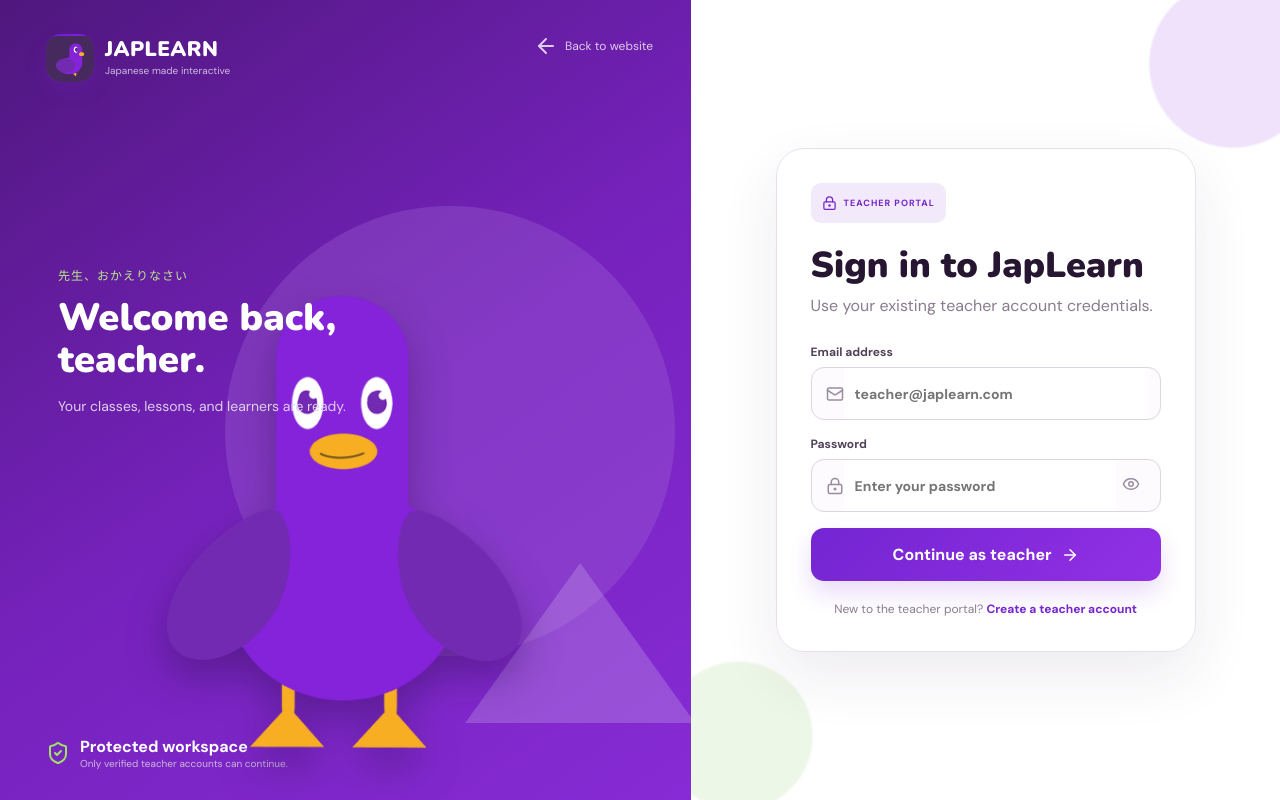
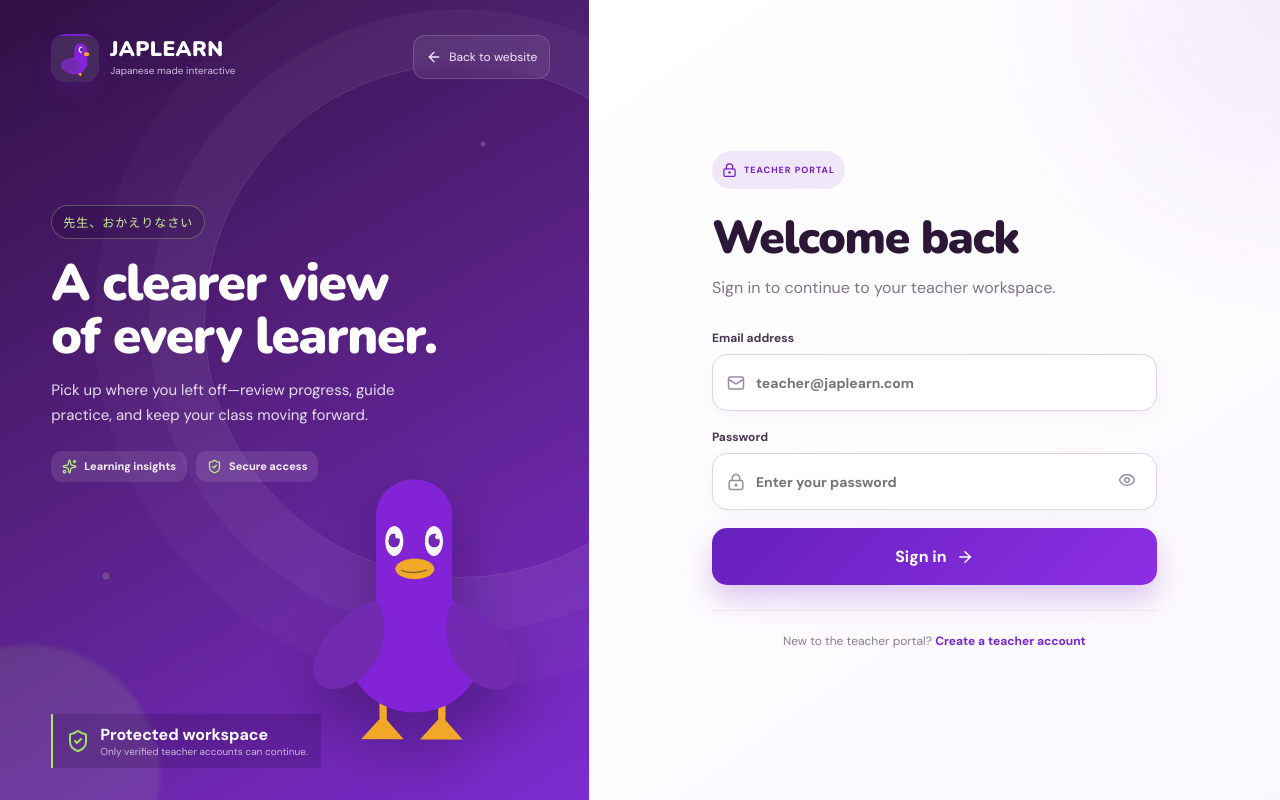
Before and after one commit to rychfghg/Japlearn-Website, a React (Vite) app: page /teacher/login in a window 1280 px wide. Built offline with nearby package versions, Linux system fonts and the light colour scheme; no server answers.

Commit message:
update for teacher signin and signup ui design

```diff
--- a/src/pages/Login.tsx
+++ b/src/pages/Login.tsx
@@ -6,6 +6,7 @@ import {
   EyeOff,
   LockKeyhole,
   Mail,
+  Sparkles,
   ShieldCheck,
 } from "lucide-react";
 import { Link, useNavigate } from "react-router-dom";
@@ -61,18 +62,20 @@ export default function Login({ role }: LoginProps) {
         </Link>
         <Brand light />
         <div className="login-scene">
-          <div className="moon" />
-          <div className="login-fuji" />
           <div className="login-message">
             <span>{isTeacher ? "先生、おかえりなさい" : "管理者ポータル"}</span>
             <b>
-              {isTeacher ? "Welcome back, teacher." : "Secure admin access."}
+              {isTeacher ? "A clearer view of every learner." : "Your JapLearn command center."}
             </b>
             <p>
               {isTeacher
-                ? "Your classes, lessons, and learners are ready."
+                ? "Pick up where you left off—review progress, guide practice, and keep your class moving forward."
                 : "Manage JapLearn through the authorized administration portal."}
             </p>
+            <div className="login-benefits" aria-label="Portal benefits">
+              <span><Sparkles /> Learning insights</span>
+              <span><ShieldCheck /> Secure access</span>
+            </div>
           </div>
           <img src={mascot} alt="JapLearn mascot" />
         </div>
@@ -87,11 +90,13 @@ export default function Login({ role }: LoginProps) {
 
       <section className="login-panel">
         <form onSubmit={submit}>
+          <div className="auth-form-heading">
           <span className="portal-pill">
             <LockKeyhole /> {role.toUpperCase()} PORTAL
           </span>
-          <h1>Sign in to JapLearn</h1>
-          <p>Use your existing {role} account credentials.</p>
+          <h1>Welcome back</h1>
+          <p>Sign in to continue to your {role} workspace.</p>
+          </div>
 
           {error && <div className="form-error">{error}</div>}
 
@@ -133,7 +138,7 @@ export default function Login({ role }: LoginProps) {
           </label>
 
           <button className="submit" disabled={loading}>
-            {loading ? "Signing in…" : `Continue as ${role}`}
+            {loading ? "Signing you in…" : "Sign in"}
             {!loading && <ArrowRight />}
           </button>
 
--- a/src/pages/TeacherSignup.tsx
+++ b/src/pages/TeacherSignup.tsx
@@ -77,15 +77,17 @@ export default function TeacherSignup() {
         </Link>
         <Brand light />
         <div className="login-scene signup-scene">
-          <div className="moon" />
-          <div className="login-fuji" />
           <div className="login-message">
-            <span>JAPLEARN EDUCATOR COMMUNITY</span>
-            <b>Build a classroom where practice feels rewarding.</b>
+            <span>教える。つながる。成長する。</span>
+            <b>Turn practice into visible progress.</b>
             <p>
-              Create your teacher profile, organize learners, and guide every
-              Japanese learning milestone from one connected workspace.
+              Bring your class into one focused space for Japanese practice,
+              feedback, and meaningful learning milestones.
             </p>
+            <div className="login-benefits" aria-label="Teacher account benefits">
+              <span><GraduationCap /> Classroom ready</span>
+              <span><BadgeCheck /> Teacher profile</span>
+            </div>
           </div>
           <img src={mascot} alt="Ahiru welcoming a JapLearn teacher" />
         </div>
@@ -114,11 +116,20 @@ export default function TeacherSignup() {
           </div>
         ) : (
           <form onSubmit={submit}>
+            <div className="signup-progress" aria-label="Account setup steps">
+              <span className="active"><b>1</b> Profile</span>
+              <i />
+              <span><b>2</b> Verify email</span>
+              <i />
+              <span><b>3</b> Start teaching</span>
+            </div>
+            <div className="auth-form-heading">
             <span className="portal-pill">
               <GraduationCap /> TEACHER REGISTRATION
             </span>
-            <h1>Create your teacher account</h1>
-            <p>Enter your basic information to begin using the teacher portal.</p>
+            <h1>Create your account</h1>
+            <p>Set up your teacher profile. It only takes a moment.</p>
+            </div>
 
             {error && <div className="form-error">{error}</div>}
 
--- a/src/styles.css
+++ b/src/styles.css
@@ -1161,6 +1161,238 @@ a {
   .login-panel form, .signup-panel form, .signup-success { padding: 25px 20px; border-radius: 22px; }
   .signup-name-grid { grid-template-columns: 1fr; gap: 0; }
 }
+
+/* Focused, split-screen authentication experience */
+.login-page {
+  grid-template-columns: minmax(430px, 46%) 1fr;
+  background: #f8f5fb;
+}
+.login-visual {
+  min-height: 100vh;
+  padding: 34px clamp(30px, 4vw, 64px);
+  background:
+    radial-gradient(circle at 82% 18%, rgba(255,255,255,.18) 0 2px, transparent 3px),
+    radial-gradient(circle at 18% 72%, rgba(190,239,135,.2) 0 3px, transparent 4px),
+    linear-gradient(150deg, #321044 0%, #562080 47%, #7d2bd0 100%);
+  isolation: isolate;
+}
+.login-visual::before,
+.login-visual::after {
+  content: "";
+  position: absolute;
+  z-index: -1;
+  border-radius: 50%;
+  pointer-events: none;
+}
+.login-visual::before {
+  width: min(40vw, 540px);
+  aspect-ratio: 1;
+  right: -22%;
+  top: 8%;
+  border: 1px solid rgba(255,255,255,.13);
+  box-shadow: 0 0 0 55px rgba(255,255,255,.035), 0 0 0 110px rgba(255,255,255,.025);
+}
+.login-visual::after {
+  width: 260px;
+  height: 260px;
+  left: -100px;
+  bottom: -105px;
+  background: rgba(185,239,120,.1);
+  filter: blur(2px);
+}
+.back-home {
+  top: 35px;
+  right: clamp(24px, 3vw, 48px);
+  padding: 9px 12px;
+  border: 1px solid rgba(255,255,255,.16);
+  border-radius: 12px;
+  color: #f2eafa;
+  background: rgba(255,255,255,.07);
+  backdrop-filter: blur(8px);
+}
+.back-home svg { width: 16px; }
+.login-scene {
+  height: calc(100vh - 116px);
+  align-items: flex-end;
+  justify-content: flex-end;
+}
+.login-scene img {
+  position: absolute;
+  right: -3%;
+  bottom: 3%;
+  height: min(53vh, 520px);
+  max-width: 56%;
+  object-fit: contain;
+  object-position: bottom right;
+  opacity: .96;
+  filter: drop-shadow(0 28px 28px rgba(25,3,40,.34));
+}
+.login-message {
+  left: 0;
+  top: 18%;
+  max-width: min(440px, 80%);
+}
+.login-message > span {
+  display: inline-flex;
+  padding: 7px 11px;
+  border: 1px solid rgba(194,239,142,.3);
+  border-radius: 999px;
+  color: #cdf49c;
+  background: rgba(30,7,49,.22);
+}
+.login-message b {
+  max-width: 410px;
+  margin: 18px 0 14px;
+  font-size: clamp(36px, 4vw, 58px);
+  line-height: 1.03;
+  letter-spacing: -.025em;
+}
+.login-message p {
+  max-width: 390px;
+  color: #e6ddef;
+  font-size: 15px;
+  line-height: 1.7;
+}
+.login-benefits {
+  display: flex;
+  flex-wrap: wrap;
+  gap: 9px;
+  margin-top: 22px;
+}
+.login-benefits span {
+  display: inline-flex;
+  align-items: center;
+  gap: 7px;
+  padding: 8px 11px;
+  border-radius: 11px;
+  color: #f7f2fb;
+  background: rgba(255,255,255,.1);
+  font-size: 11px;
+  font-weight: 800;
+  letter-spacing: 0;
+}
+.login-benefits svg { width: 15px; height: 15px; color: #bff082; }
+.secure-note {
+  left: clamp(30px, 4vw, 64px);
+  bottom: 32px;
+  padding: 10px 13px;
+  border-left: 2px solid #a9e969;
+  background: rgba(29,5,45,.18);
+}
+.login-panel {
+  padding: clamp(34px, 6vw, 84px);
+  background:
+    radial-gradient(circle at 100% 0%, rgba(128,39,213,.08), transparent 30%),
+    linear-gradient(145deg, #fff 0%, #fbf8fd 100%);
+}
+.login-panel form {
+  width: min(445px, 100%);
+  padding: 0;
+  border: 0;
+  border-radius: 0;
+  background: transparent;
+  box-shadow: none;
+}
+.auth-form-heading { margin-bottom: 30px; }
+.portal-pill {
+  padding: 7px 10px;
+  border-radius: 999px;
+  background: #f1e7fa;
+  color: #7020bf;
+}
+.login-panel h1 {
+  margin: 17px 0 7px;
+  color: #2d1737;
+  font-size: clamp(34px, 4vw, 46px);
+  letter-spacing: -.03em;
+}
+.login-panel form > p,
+.auth-form-heading > p { margin: 0; color: #817486; line-height: 1.55; }
+.login-panel label { margin: 18px 0; color: #493751; font-size: 12px; }
+.field {
+  height: 57px;
+  margin-top: 8px;
+  border-color: #ded4e3;
+  border-radius: 15px;
+  background: #fff;
+  box-shadow: 0 5px 18px rgba(52,28,64,.035);
+}
+.field:hover { border-color: #cbbbd3; }
+.field:focus-within {
+  border-color: #7b26ce;
+  box-shadow: 0 0 0 4px rgba(123,38,206,.1);
+}
+.field input { background: transparent; color: #312038; }
+.submit {
+  height: 57px;
+  margin-top: 18px;
+  border-radius: 15px;
+  background: linear-gradient(135deg, #6620bd, #8d2ee4);
+  box-shadow: 0 14px 28px rgba(112,32,191,.23);
+  transition: transform .18s ease, box-shadow .18s ease;
+}
+.submit:not(:disabled):hover { transform: translateY(-2px); box-shadow: 0 18px 34px rgba(112,32,191,.3); }
+.role-switch {
+  margin-top: 25px;
+  padding-top: 22px;
+  border-top: 1px solid #ece4ef;
+}
+.teacher-signup-page { grid-template-columns: minmax(410px, 42%) 1fr; }
+.signup-panel { padding-block: 36px; }
+.signup-panel form { width: min(570px, 100%); padding: 0; }
+.signup-scene img { height: min(49vh, 470px); max-width: 53%; transform: none; }
+.signup-scene .login-message { top: 17%; max-width: min(460px, 84%); }
+.signup-scene .login-message b { font-size: clamp(35px, 3.7vw, 54px); }
+.signup-progress {
+  display: flex;
+  align-items: center;
+  gap: 9px;
+  margin-bottom: 28px;
+  color: #a193a7;
+  font-size: 10px;
+  font-weight: 800;
+}
+.signup-progress span { display: flex; align-items: center; gap: 6px; white-space: nowrap; }
+.signup-progress b {
+  width: 24px;
+  height: 24px;
+  display: grid;
+  place-items: center;
+  border-radius: 50%;
+  background: #eee8f1;
+  color: #77667f;
+}
+.signup-progress .active { color: #6920bb; }
+.signup-progress .active b { background: #7523ca; color: #fff; }
+.signup-progress i { height: 1px; flex: 1; background: #e3dae7; }
+.signup-success { border: 0; box-shadow: 0 25px 70px rgba(45,23,55,.1); }
+
+@media (max-width: 980px) {
+  .login-page, .teacher-signup-page { grid-template-columns: 1fr; }
+  .login-visual { min-height: 370px; padding: 25px 28px; }
+  .login-scene { height: 310px; }
+  .login-scene img { height: 260px; max-width: 42%; right: 1%; }
+  .login-message, .signup-scene .login-message { top: 22%; max-width: 62%; }
+  .login-message b, .signup-scene .login-message b { font-size: clamp(29px, 5vw, 42px); }
+  .secure-note { display: none; }
+  .login-panel { padding: 52px 24px; }
+}
+@media (max-width: 600px) {
+  .login-visual { min-height: 310px; }
+  .login-visual .brand small { display: none; }
+  .back-home { top: 25px; right: 20px; }
+  .login-scene { height: 255px; }
+  .login-scene img { opacity: .35; max-width: 58%; height: 225px; }
+  .login-message, .signup-scene .login-message { top: 26%; max-width: 92%; }
+  .login-message b, .signup-scene .login-message b { font-size: 30px; max-width: 320px; }
+  .login-message p { max-width: 330px; font-size: 13px; }
+  .login-benefits { display: none; }
+  .login-panel { padding: 40px 20px; }
+  .login-panel form, .signup-panel form, .signup-success { padding: 0; }
+  .signup-name-grid { grid-template-columns: 1fr; gap: 0; }
+  .signup-progress span { font-size: 0; }
+  .signup-progress span b { font-size: 10px; }
+}
 .portal {
   min-height: 100vh;
   background: #f7f4f9;
```
